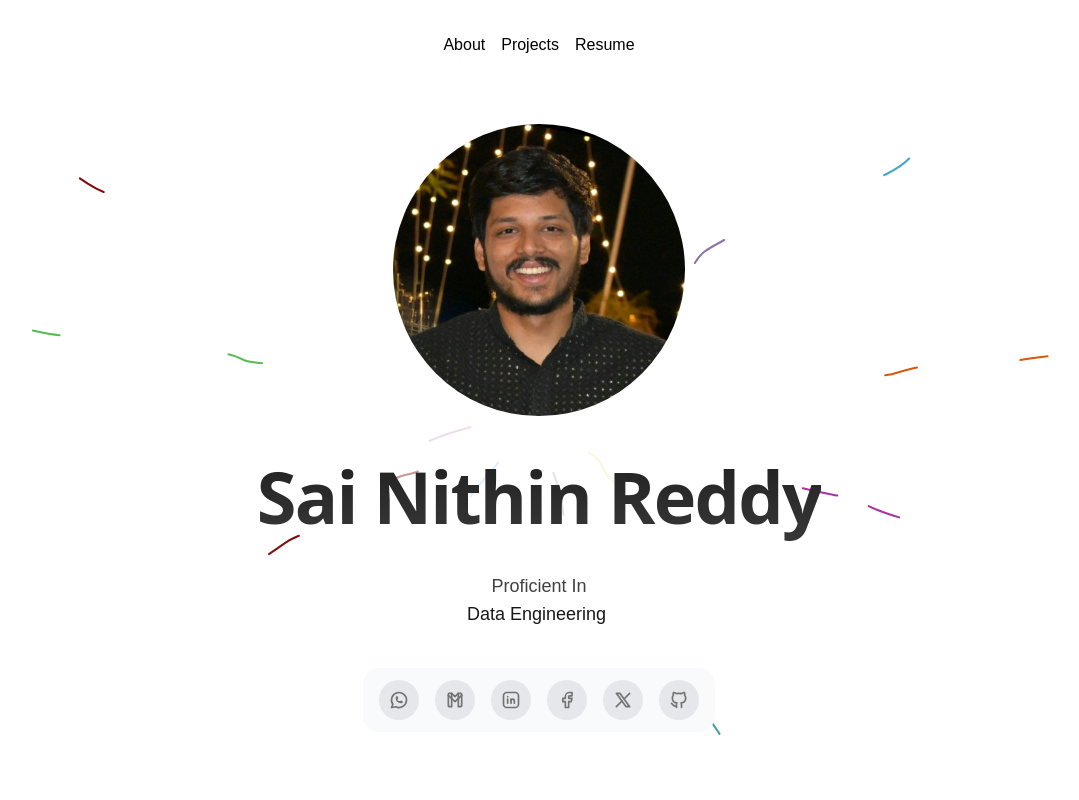
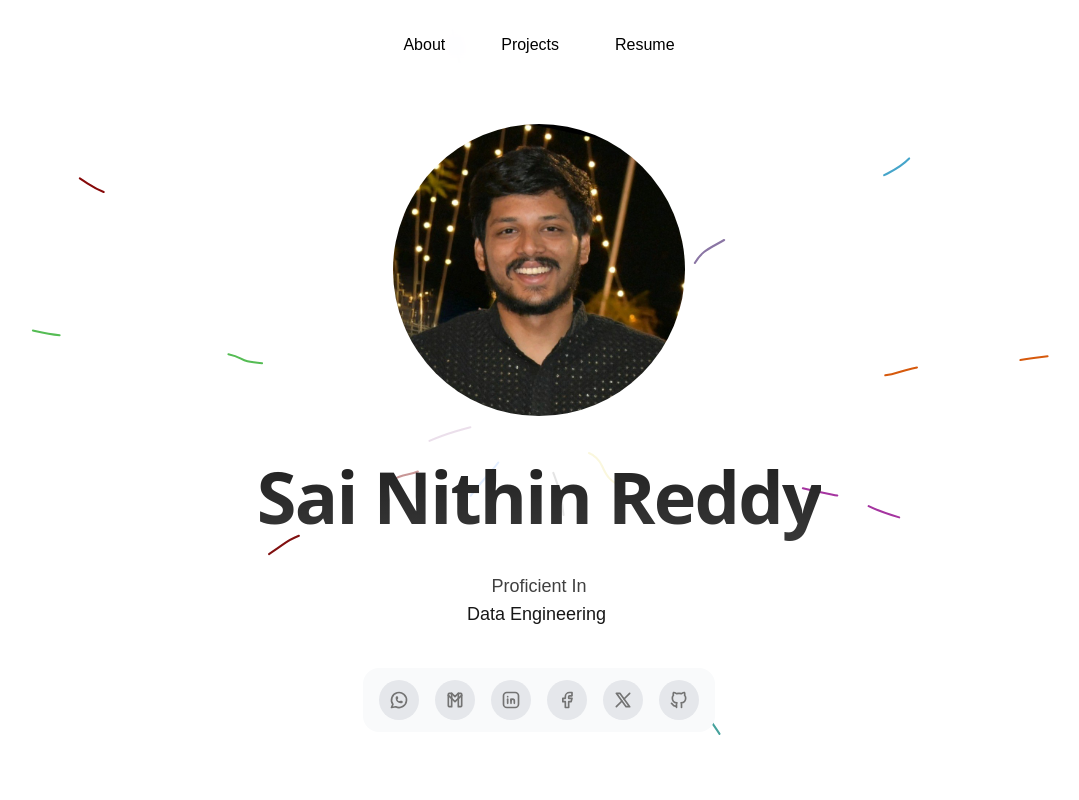
Before and after one commit to nithin1922/my_portfolio, a Next.js app: page / in a window 1280 px wide. Shown: the top 800 px of the page, without its empty margins (101-1180 px from the left). Built offline with nearby package versions, Linux system fonts and the light colour scheme.

Commit message:
All good commit

```diff
--- a/src/components/ui/navbar-menu.tsx
+++ b/src/components/ui/navbar-menu.tsx
@@ -93,7 +93,7 @@ export const Menu = ({
       onMouseLeave={() => setActive(null)} // resets the state
       animate={{ y: visible ? 0 : "-100%" }} // Added animation to move navbar up/down
       transition={{ duration: 0.3, ease: "easeInOut" }}
-      className="relative rounded-full border border-transparent dark:bg-black dark:border-white/[0.2] bg-white/90 backdrop-blur-md shadow-input flex justify-center space-x-4 px-8 py-6 "
+      className="relative rounded-full border border-transparent dark:bg-black dark:border-white/[0.2] bg-white/90 backdrop-blur-md shadow-input flex justify-center space-x-14 px-8 py-6 "
     >
       {children}
     </motion.nav>
```
